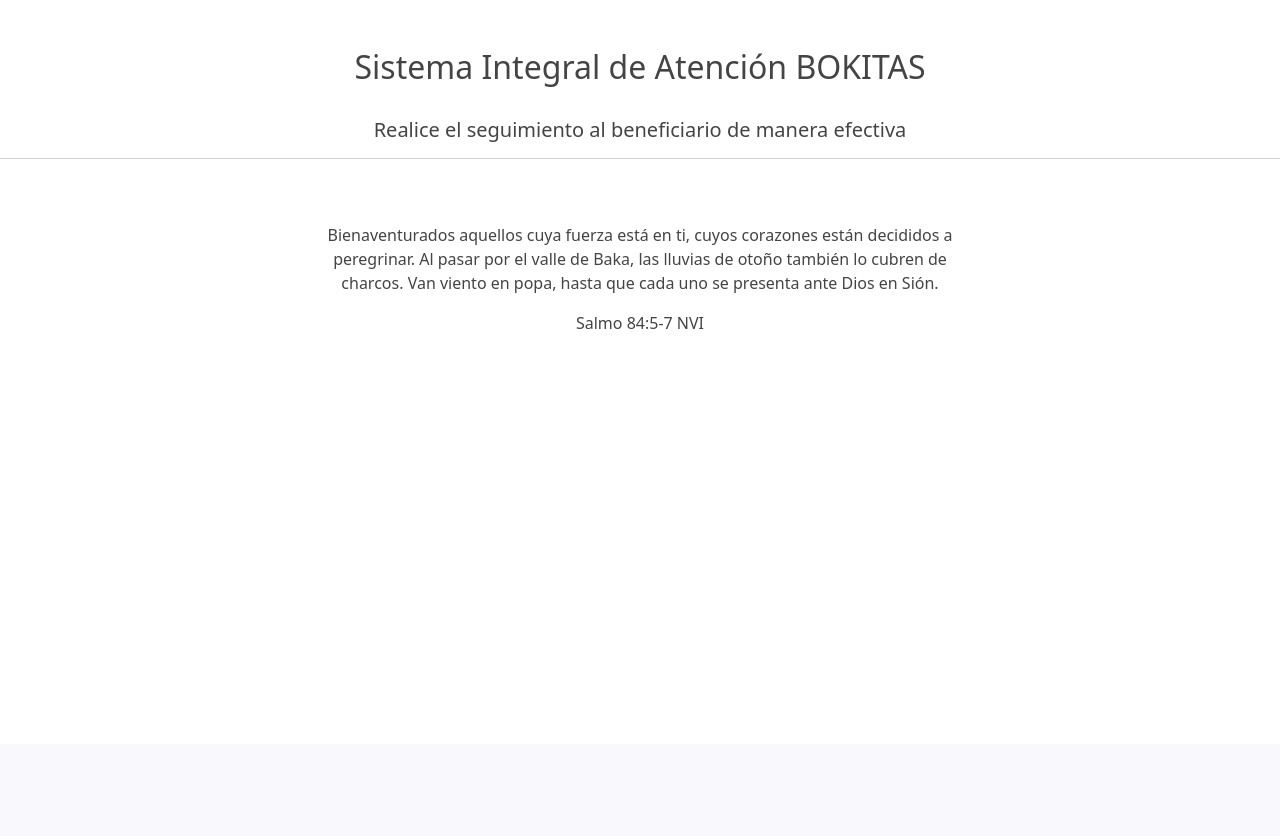
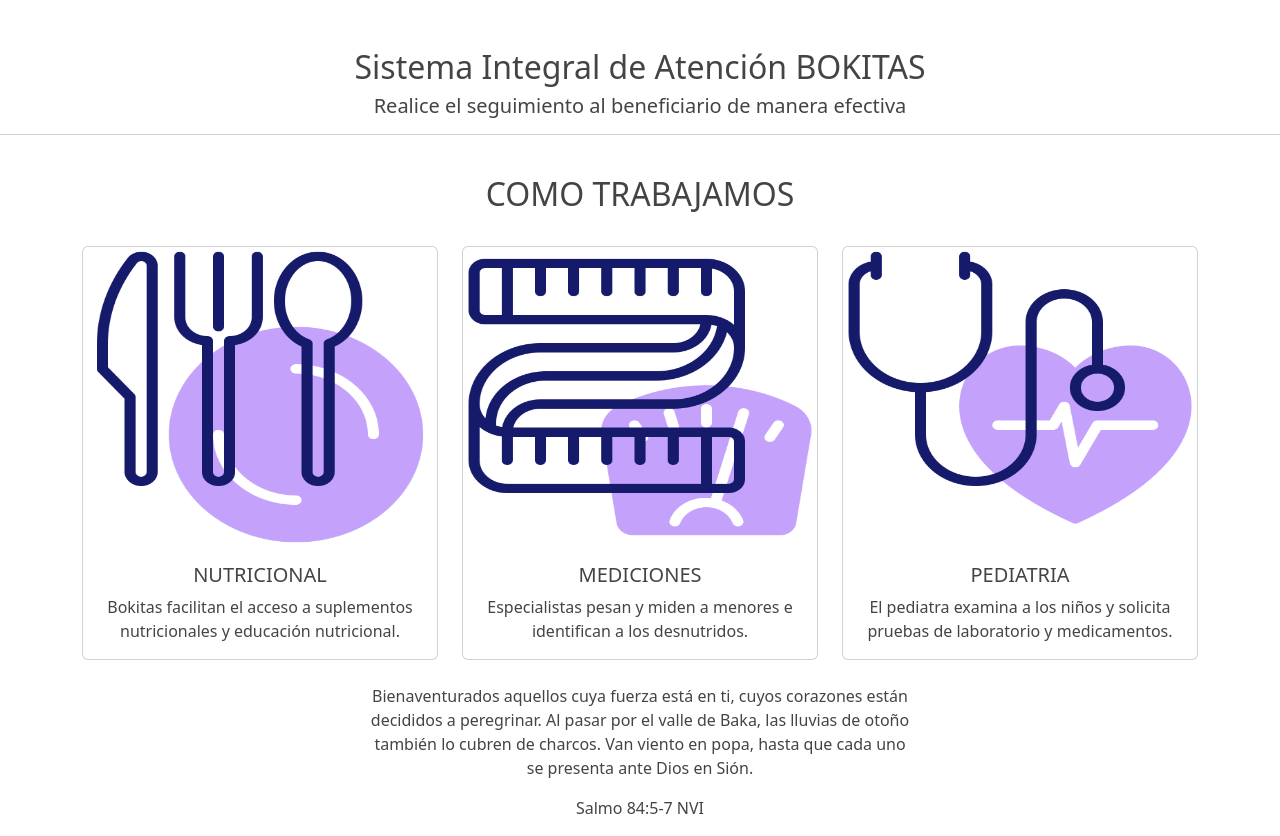
Before and after one commit to aerocaracas/Proyecto-Bokitas, a Django app: page / in a window 1280 px wide. Shown: the part 56-892 px from the top of the page. Before the commit the page ends 385 px from the top, so only its background shows below. Run offline with Django 5.2, Linux system fonts and the light colour scheme; the visitor is signed in with stand-in values (Sample User, id 1).

Commit message:
update 12-03-24 1
update 12-03-24 1

```diff
--- a/bokitas/templates/index.html
+++ b/bokitas/templates/index.html
@@ -8,12 +8,45 @@
         <div class="text-center bg-light.bg-gradient">
 
             <h2> Sistema Integral de Atención BOKITAS </h2>
-            <br>
             <h5> Realice el seguimiento al beneficiario de manera efectiva </h5>
             <hr>
             <br>
+
+            {% if user.is_authenticated %}
+                <div class="container">
+                    <h2 class="text-center"> COMO TRABAJAMOS </h2>
                     <br>
-            {% if user.is_authenticated %}
+                    <div class="row row-cols-1 row-cols-md-3 g-4">
+                        <div class="col">
+                            <div class="card h-100">
+                                <img src="/static/img/cuchilleria.png" class="card-img-top" alt="Suplementos nutricionales" height="300">
+                                <div class="card-body">
+                                    <h5 class="card-title">NUTRICIONAL</h5>
+                                    <p class="card-text">Bokitas facilitan el acceso a suplementos nutricionales y educación nutricional.</p>
+                                </div>
+                            </div>
+                        </div>
+                        <div class="col">
+                            <div class="card h-100">
+                                <img src="/static/img/medicion.png" class="card-img-top" alt="Pesan y miden a menores" height="300">
+                                <div class="card-body">
+                                    <h5 class="card-title">MEDICIONES</h5>
+                                    <p class="card-text">Especialistas pesan y miden a menores e identifican a los desnutridos.</p>
+                                </div>
+                            </div>
+                        </div>
+                        <div class="col">
+                            <div class="card h-100">
+                                <img src="/static/img/estetoscopio.png" class="card-img-top" alt="Pediatria" height="300">
+                                <div class="card-body">
+                                    <h5 class="card-title">PEDIATRIA</h5>
+                                    <p class="card-text">El pediatra examina a los niños y solicita pruebas de laboratorio y medicamentos.</p>
+                                </div>
+                            </div>
+                        </div>
+                    </div>
+
+                    <br>
 
                     <div class="row">
                         <div class="col-12 col-md-6 offset-md-3">
@@ -28,7 +61,7 @@
                             </div>
                         </div>
                     </div>
-
+                </div>
             {% else %}
                 <a class="btn btn-primary" type="button" href="{% url 'signin' %}"> Ingresar</a>
             {% endif %}
--- a/tareas/templates/tarea_completada.html
+++ b/tareas/templates/tarea_completada.html
@@ -11,7 +11,7 @@
         <div class="card shadow p-3 mb-5 bg-body-tertiary rounded ">
             <div class="card-body bg-body-secondary">
 
-                <h1 class="text-center">Tareas Completadas</h1>
+                <h1 class="text-center">TAREAS COMPLETADAS</h1>
                 <hr>
 
                 <ul>
--- a/tareas/templates/tarea_crear.html
+++ b/tareas/templates/tarea_crear.html
@@ -11,7 +11,7 @@
         <div class="card shadow p-3 mb-5 bg-body-tertiary rounded ">
             <div class="card-body bg-body-secondary">
 
-                <h1 class="text-center">Crear Tareas</h1>
+                <h1 class="text-center">CREAR TAREAS</h1>
                 <hr>
 
                 {{error}}
--- a/tareas/templates/tarea_detalle.html
+++ b/tareas/templates/tarea_detalle.html
@@ -11,10 +11,10 @@
         <div class="card shadow p-3 mb-5 bg-body-tertiary rounded ">
             <div class="card-body bg-body-secondary">
 
-                <h1 class="text-center">Detalle de Tareas</h1>
+                <h1 class="text-center">DETALLE DE TAREAS</h1>
                 <hr>
 
-                <h1>{{tareas.titulo}}</h1>
+                <h3>{{tareas.titulo}}</h3>
 
                 {{error}}
 
--- a/tareas/templates/tareas.html
+++ b/tareas/templates/tareas.html
@@ -10,7 +10,7 @@
     <div class="col-12 col-md-6 offset-md-3">
         <div class="card shadow p-3 mb-5 bg-body-tertiary rounded ">
             <div class="card-header">
-                <h1 class="text-center">Tareas Pendintes</h1>
+                <h1 class="text-center">TAREAS PENDIENTES</h1>
             </div>
             <div class="card-body bg-body-secondary">
 
@@ -20,9 +20,9 @@
                     <li>
                         <a href="{% url 'tarea_detalle' tarea.id %}">
                             {% if tarea.importante %}
-                                <h1>{{tarea.titulo}}</h1>
+                                <h3>{{tarea.titulo}}</h3>
                             {% else %}
-                                <h3>{{tarea.titulo}}</h3>
+                                <h5>{{tarea.titulo}}</h5>
                             {% endif %}
 
                         </a>
```
Also changed, not shown: static/img/cuchilleria.png (added), static/img/estetoscopio.png (added), static/img/medicion.png (added). Lines whose indentation alone changed are shown as unchanged.
